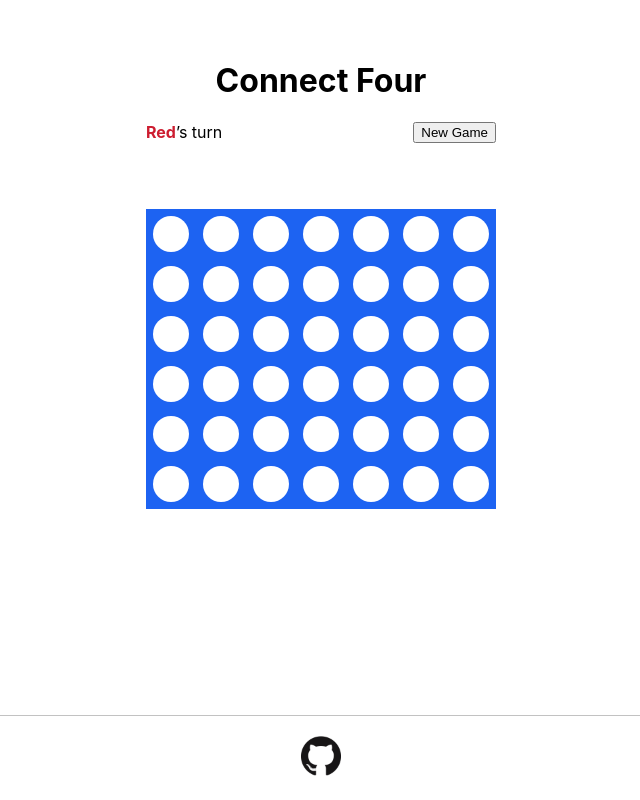
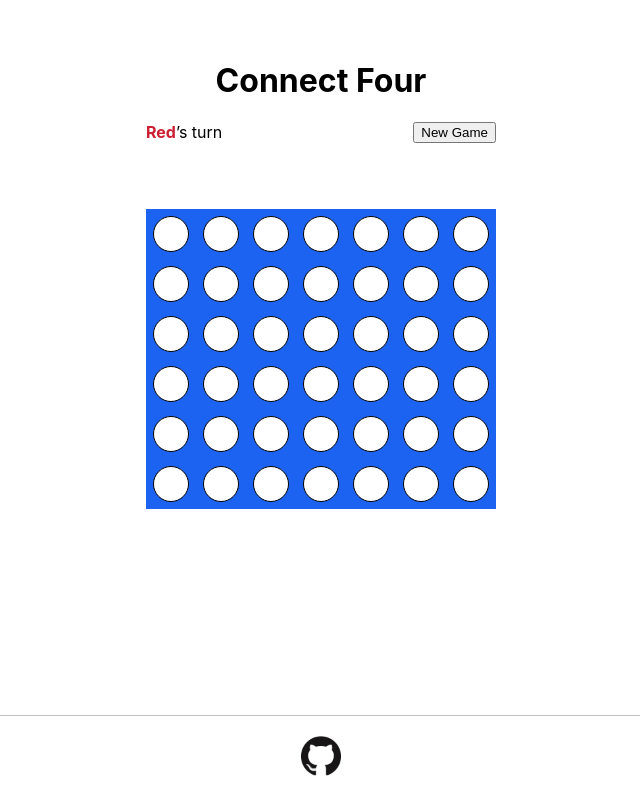
Before and after one commit to leyanlo/connect-four, a Next.js app: page / in a window 1280 px wide. Shown: the whole page, without its empty margins (319-959 px from the left). Built offline with nearby package versions, Linux system fonts and the light colour scheme.

Commit message:
feat: show hover/focus piece
- Show hover/focus piece.
- Disable column on game over.
- Add 1px black border around circles.

```diff
--- a/pages/index.tsx
+++ b/pages/index.tsx
@@ -207,7 +207,29 @@ export default function Home(): JSX.Element {
                 height: 300px;
                 display: flex;
                 flex-direction: column-reverse;
+                position: relative;
+
+                &:not([disabled]):hover,
+                &:not([disabled]):focus:focus-visible {
+                  outline: none;
+                  cursor: pointer;
+                  &::before {
+                    content: '';
+                    position: absolute;
+                    top: -45px;
+                    left: 5px;
+                    background: ${{
+                      [Player.Red]: 'red',
+                      [Player.Yellow]: 'yellow',
+                    }[state.turn] || 'white'};
+                    width: 40px;
+                    height: 40px;
+                    border-radius: 50%;
+                    border: 1px solid black;
+                  }
+                }
               `}
+              disabled={state.winner !== null}
               onClick={() =>
                 dispatch({
                   type: ActionType.Move,
@@ -223,6 +245,7 @@ export default function Home(): JSX.Element {
                     height: 36px;
                     margin: auto;
                     border-radius: 50%;
+                    border: 1px solid black;
                     background: ${{
                       [Player.Red]: 'red',
                       [Player.Yellow]: 'yellow',
```
